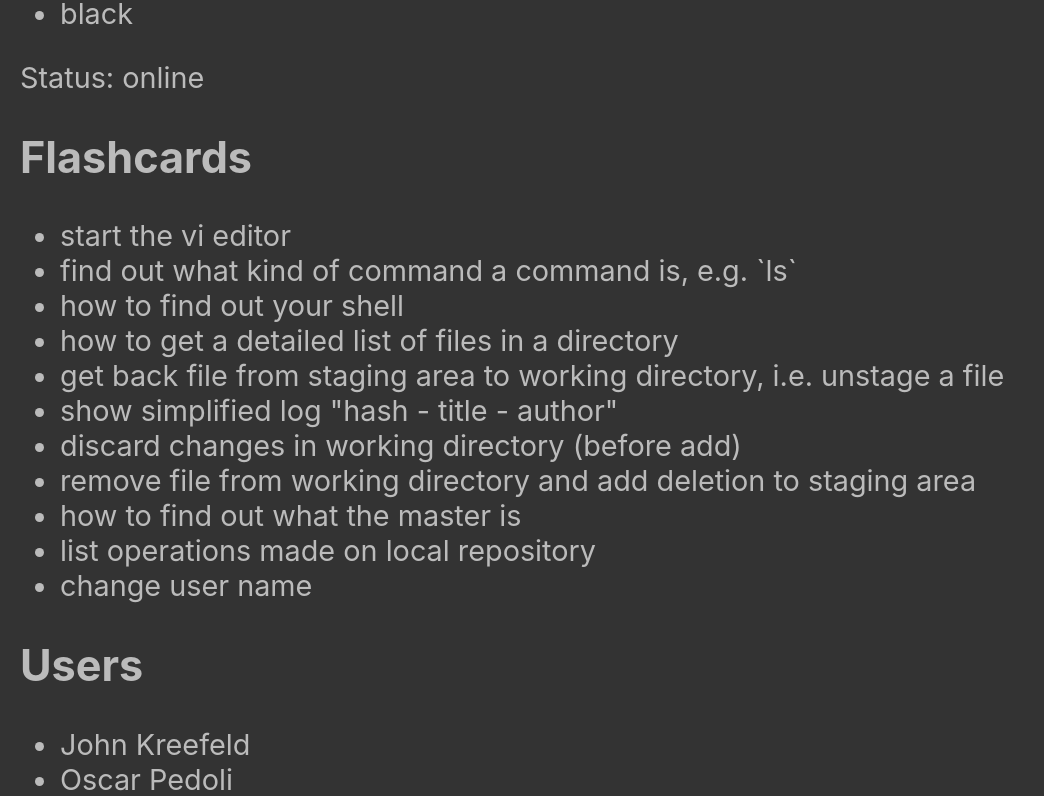
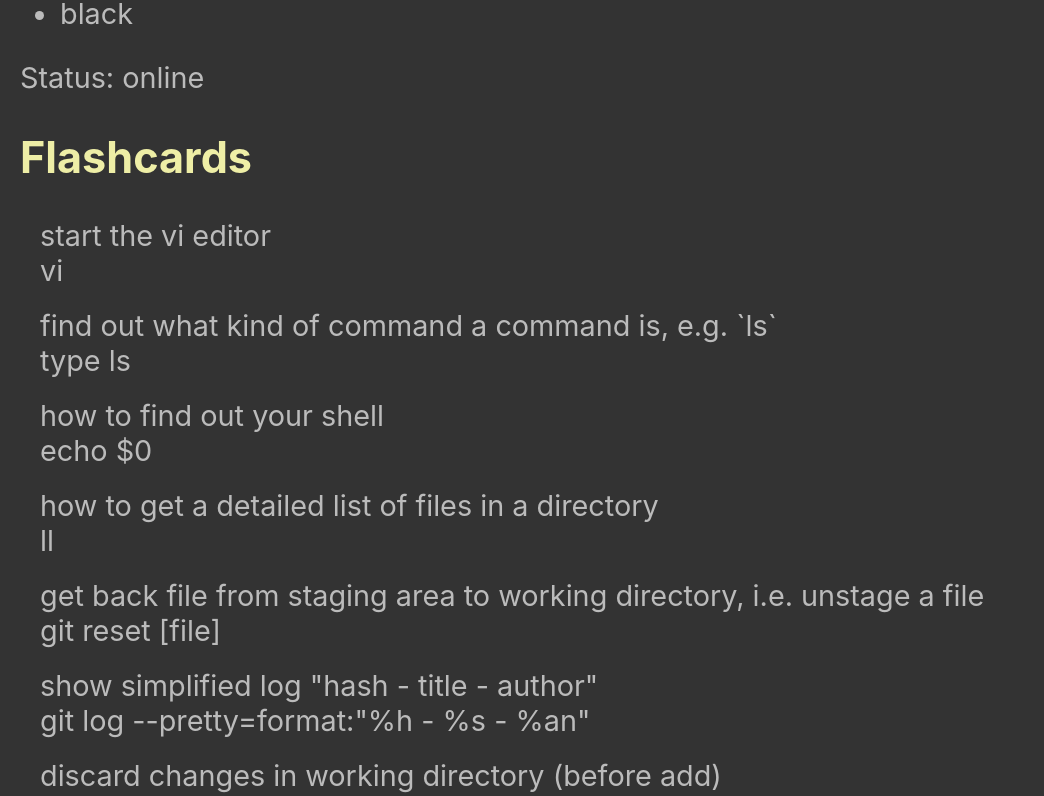
Before and after one commit to edwardtanguay/react-json-base-site, a React (Create React App) app: page / in a window 1280 px wide. Shown: the part 340-1136 px from the top of the page, without its empty margins (0-1044 px from the left). Built offline with nearby package versions, Linux system fonts and the light colour scheme.

Commit message:
css changed

```diff
--- a/src/App.css
+++ b/src/App.css
@@ -6,3 +6,15 @@ body {
 }
 .App {
 }
+
+.App h2 {
+	color: rgb(238, 238, 166);
+}
+
+.App .flashcards {
+	margin: 0 0 0 20px;
+}
+
+.App .flashcards .flashcard {
+	margin: 0 0 20px 0;
+}
--- a/src/App.js
+++ b/src/App.js
@@ -21,13 +21,16 @@ function App() {
 			<p>Status: {config.status}</p>
 
 			<h2>Flashcards</h2>
-			<ul>
+			<div className="flashcards">
 				{flashcards.map(flashcard => {
 					return (
-						<li>{flashcard.front}</li>
+						 <div className="flashcard">
+							<div className="front">{flashcard.front}</div>
+							<div className="back">{flashcard.back}</div>
+						 </div>
 					)
 				})}
-			</ul>
+			</div>
 			<h2>Users</h2>
 			<ul>
 				{users.map(user => {
```
